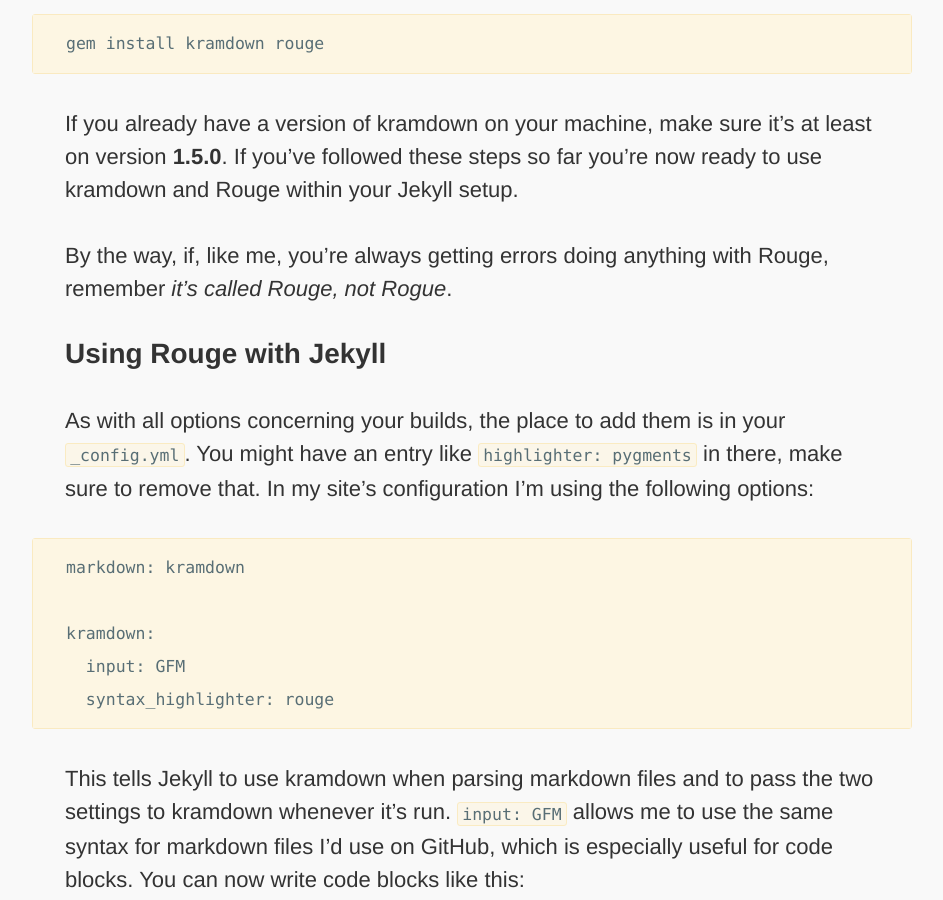
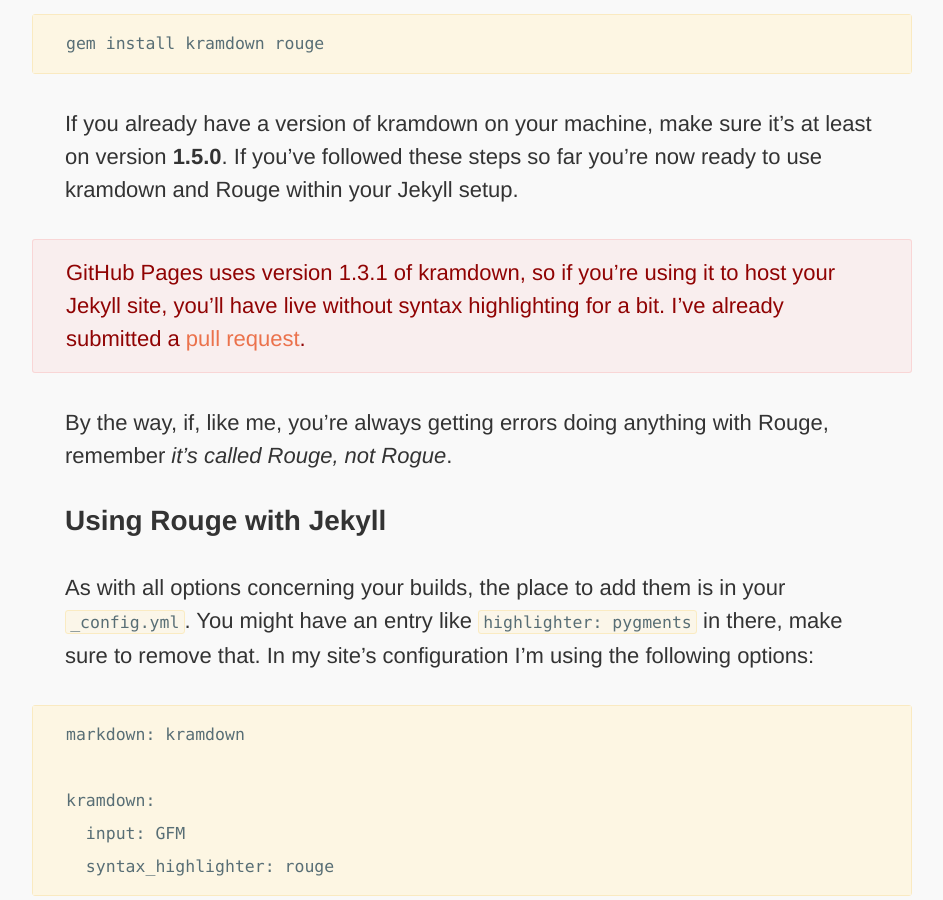
Before and after one commit to RadLikeWhoa/old.sacha.me, a Jekyll site: the page built from articles/_posts/2015-01-15-jekyll-rouge.md, in a window 1280 px wide and 900 px high, scrolled down 1926 px. Shown: the whole window, without its empty margins (168-1111 px from the left). Built offline with Jekyll 4.4.1, drawn with Linux system fonts in a browser that asks for light colours; some web fonts are replaced; some of the changed text lies outside the part shown.

Commit message:
Add note about GitHub pages support

```diff
--- a/articles/_posts/2015-01-15-jekyll-rouge.md
+++ b/articles/_posts/2015-01-15-jekyll-rouge.md
@@ -29,6 +29,9 @@
 
 If you already have a version of kramdown on your machine, make sure it's at least on version **1.5.0**. If you've followed these steps so far you're now ready to use kramdown and Rouge within your Jekyll setup.
 
+GitHub Pages uses version 1.3.1 of kramdown, so if you're using it to host your Jekyll site, you'll have live without syntax highlighting for a bit. I've already submitted a [pull request](https://github.com/github/pages-gem/pull/113 "Pull request to bump kramdown version").
+{: data-block="warning" }
+
 By the way, if, like me, you're always getting errors doing anything with Rouge, remember _it's called Rouge, not Rogue_.
 
 # Using Rouge with Jekyll
```
